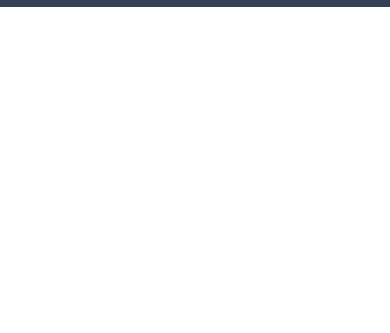
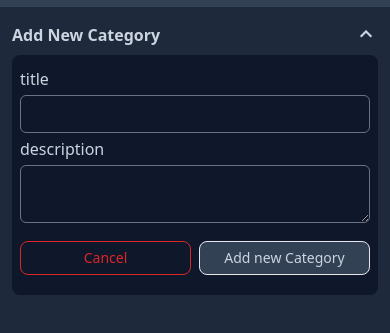
Before and after one commit to MHPourhasani/inventory-app-js, a website: page public/index.html in a window 390 px wide. Shown: the part 41-374 px from the top of the page. Drawn offline with Linux system fonts and the light colour scheme.

Commit message:
create add category section for mobile screen

```diff
--- a/public/index.html
+++ b/public/index.html
@@ -7,15 +7,67 @@
 		<link rel="stylesheet" href="css/tailwindStyles.css" />
 		<title>Inventory App</title>
 	</head>
-	<body class="w-full">
+	<body class="flex w-full flex-col items-center justify-center">
 		<!-- show app title and nuber of products -->
-		<header class="flex h-12 w-full items-center justify-between bg-slate-700 px-3 text-white">
-			<p class="font-bold text-lg tracking-wider">Inventory App</p>
+		<header
+			class="fixed top-0 flex h-12 w-full items-center justify-between bg-slate-700 px-3 text-white"
+		>
+			<p class="text-lg font-bold tracking-wider">Inventory App</p>
 
 			<span
 				class="flex h-6 w-6 items-center justify-center rounded-full bg-slate-900 font-semibold"
 				>1</span
 			>
 		</header>
+
+		<main class="min-h-screen w-full bg-slate-800 px-3 pt-16">
+			<!-- add category section -->
+			<section class="items-start text-slate-300">
+				<div class="mb-2 flex items-center justify-between">
+					<p class="font-semibold">Add New Category</p>
+					<button id="collapse-btn">
+						<img src="/src/icons/icons8-collapse-arrow-24.png" alt="collapse arrow" />
+					</button>
+				</div>
+
+				<div class="rounded-lg bg-slate-900 p-2">
+					<!-- category title section -->
+					<div class="my-1">
+						<label for="category-title" class="my-1 block font-medium">title</label>
+						<input
+							type="text"
+							name="category-title"
+							id="category-title"
+							class="w-full rounded-md border-1 bg-transparent text-sm"
+						/>
+					</div>
+
+					<!-- category description section -->
+					<div class="my-1">
+						<label for="category-description" class="my-1 block font-medium"
+							>description</label
+						>
+						<textarea
+							id="category-description"
+							class="w-full rounded-md border-1 bg-transparent text-sm"
+						></textarea>
+					</div>
+
+					<!-- cancel and add new category btn -->
+					<div class="my-3 flex items-center justify-between gap-x-2 text-sm">
+						<button
+							class="flex-1 rounded-lg border-1 border-red-600 py-1.5 text-red-600 hover:bg-red-500 hover:text-white"
+						>
+							Cancel
+						</button>
+						<button
+							class="flex-1 rounded-lg border-1 bg-slate-700 py-1.5 hover:bg-slate-800"
+						>
+							Add new Category
+						</button>
+					</div>
+				</div>
+			</section>
+		</main>
 	</body>
 </html>
```
Also changed, not shown: public/css/tailwindStyles.css.
